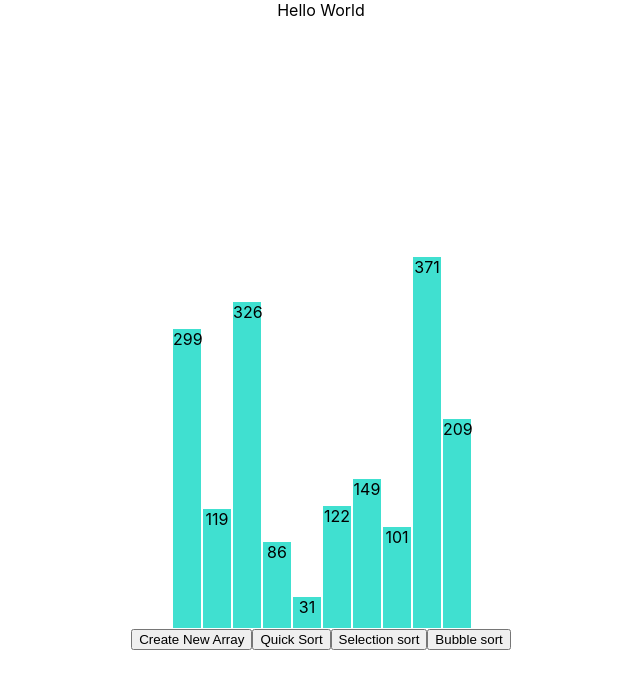
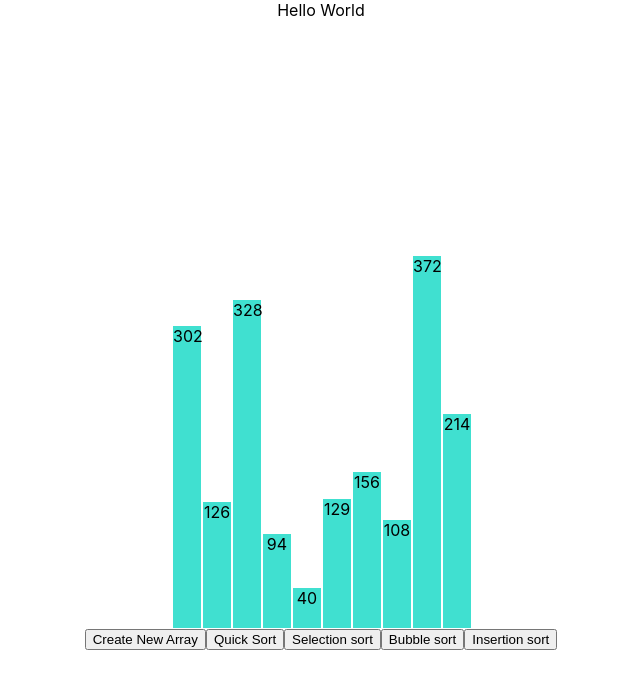
Before and after one commit to hoanganhnh/sorting-visualizer, a React (Create React App) app: page / in a window 1280 px wide. Shown: the top 688 px of the page, without its empty margins (319-959 px from the left). Built offline with nearby package versions, Linux system fonts and the light colour scheme.

Commit message:
Demo insertion sort

```diff
--- a/src/components/SortingVisualier.js
+++ b/src/components/SortingVisualier.js
@@ -2,7 +2,7 @@ import React, { useEffect, useState } from 'react'
 
 import './SortingVisualier.css'
 
-const TIME_SPEED = 150
+const TIME_SPEED = 200
 
 // This is the main color of the array bars.
 const PRIMARY_COLOR = 'turquoise'
@@ -60,7 +60,7 @@ async function changeColorAnimation(arr, i, color, ms = TIME_SPEED) {
 }
 
 function getInnerContent(arr, i) {
-    return Number(arr[i].children[0].innerText) || arr[i].children[0].innerHTML
+    return Number(arr[i].children[0].innerText) || arr[i].childNodes[0].innerHTML
 }
 
 function isArraySorted(arr) {
@@ -73,6 +73,12 @@ function isArraySorted(arr) {
         }
     }
     return true
+}
+
+async function finishedSort(bars, ms) {
+    for (let k = 0; k < bars.length; k++) {
+        await changeColorAnimation(bars, k, PRIMARY_COLOR, ms)
+    }
 }
 
 const partition = async (arr, start, end) => {
@@ -151,15 +157,11 @@ function SortingVisualier() {
             await Promise.all([
                 swapHeight(bars, minIndex, i),
                 swapContent(bars, minIndex, i),
-            ])
-            await Promise.all([
                 changeColorAnimation(bars, minIndex, PRIMARY_COLOR),
                 changeColorAnimation(bars, i, THIRST_COLOR),
             ])
         }
-        for (let k = 0; k < bars.length; k++) {
-            await changeColorAnimation(bars, k, PRIMARY_COLOR, 100)
-        }
+        await finishedSort(bars, 100)
     }
 
     const bubbleSort = async () => {
@@ -189,15 +191,56 @@ function SortingVisualier() {
                 await changeColorAnimation(bars, 0, THIRST_COLOR)
             }
         }
-        for (let k = 0; k < bars.length; k++) {
-            await changeColorAnimation(bars, k, PRIMARY_COLOR, 100)
+        await finishedSort(bars, 100)
+    }
+
+    const insertionSort = async () => {
+        const bars = document.querySelectorAll('.bar')
+
+        await changeColorAnimation(bars, 0, THIRST_COLOR)
+
+        for (let i = 1; i < bars.length; i++) {
+            const key = getInnerContent(bars, i)
+
+            const heightElement = bars[i].style.height
+            let j = i - 1
+
+            await changeColorAnimation(bars, i, CORLOR_RUN)
+
+            while (j >= 0 && getInnerContent(bars, j) > key) {
+                bars[j].style.backgroundColor = 'darkblue'
+                // await changeColorAnimation(bars, j, CORLOR_RUN)
+
+                bars[j + 1].children[0].innerText = getInnerContent(bars, j)
+                bars[j + 1].style.height = bars[j].style.height
+
+                j -= 1
+
+                for (let k = i; k >= 0; k--) {
+                    bars[k].style.backgroundColor = PINK_COLOR
+                }
+            }
+
+            bars[j + 1].style.height = heightElement
+            bars[j + 1].childNodes[0].innerHTML = key
+
+            // await sleep(500)
+            // bars[i].style.backgroundColor = ' rgb(49, 226, 13)'
+            await changeColorAnimation(bars, i, THIRST_COLOR)
+            if (i === bars.length - 1) {
+                for (let k = 0; k <= i; k++) {
+                    // bars[k].style.backgroundColor = THIRST_COLOR
+                    await changeColorAnimation(bars, k, THIRST_COLOR, 100)
+                }
+            }
         }
+        await finishedSort(bars, 100)
     }
 
     const resetArray = () => {
         const array = []
         for (let i = 0; i < COUNT_RANGE; i++) {
-            array.push(randomIntFromInterval(10, 400))
+            array.push(randomIntFromInterval(20, 400))
         }
         setCurrentArray(array)
     }
@@ -245,6 +288,9 @@ function SortingVisualier() {
             <button type="button" onClick={bubbleSort}>
                 Bubble sort
             </button>
+            <button type="button" onClick={insertionSort}>
+                Insertion sort
+            </button>
         </>
     )
 }
```
